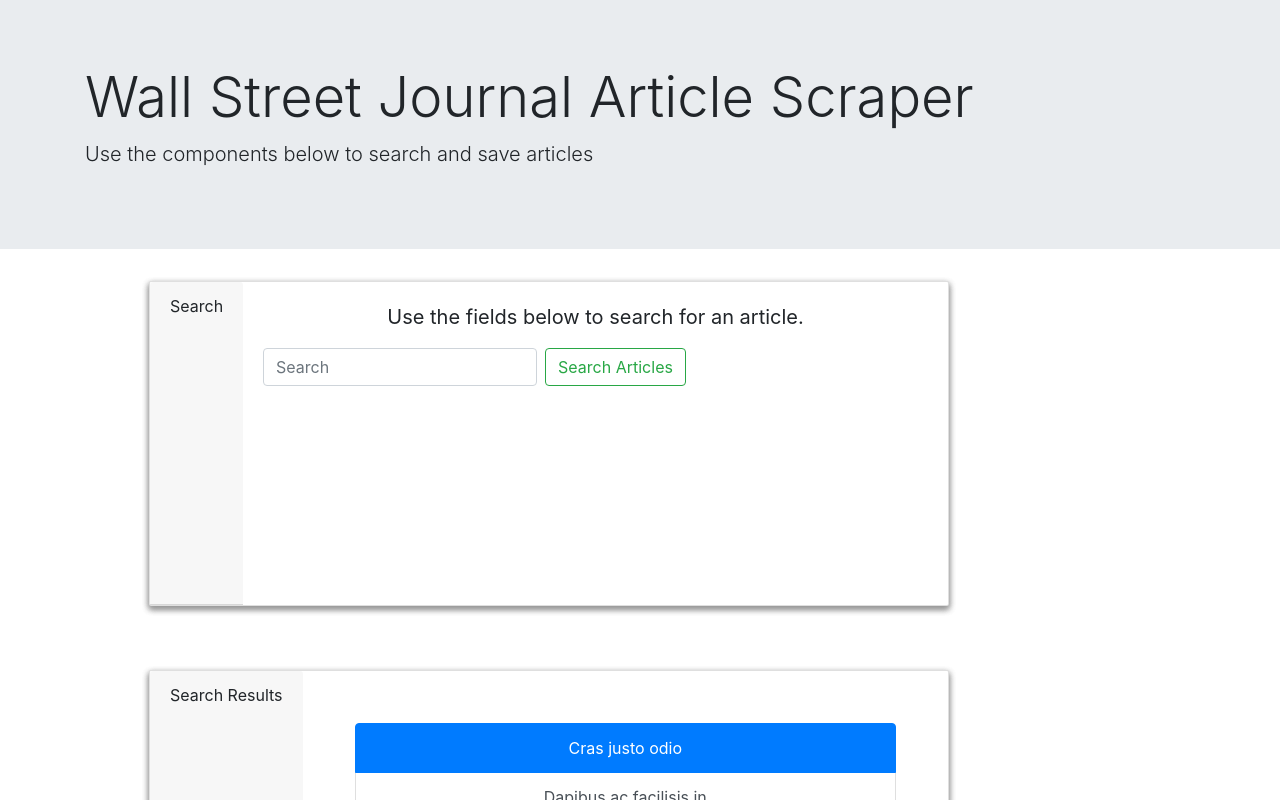
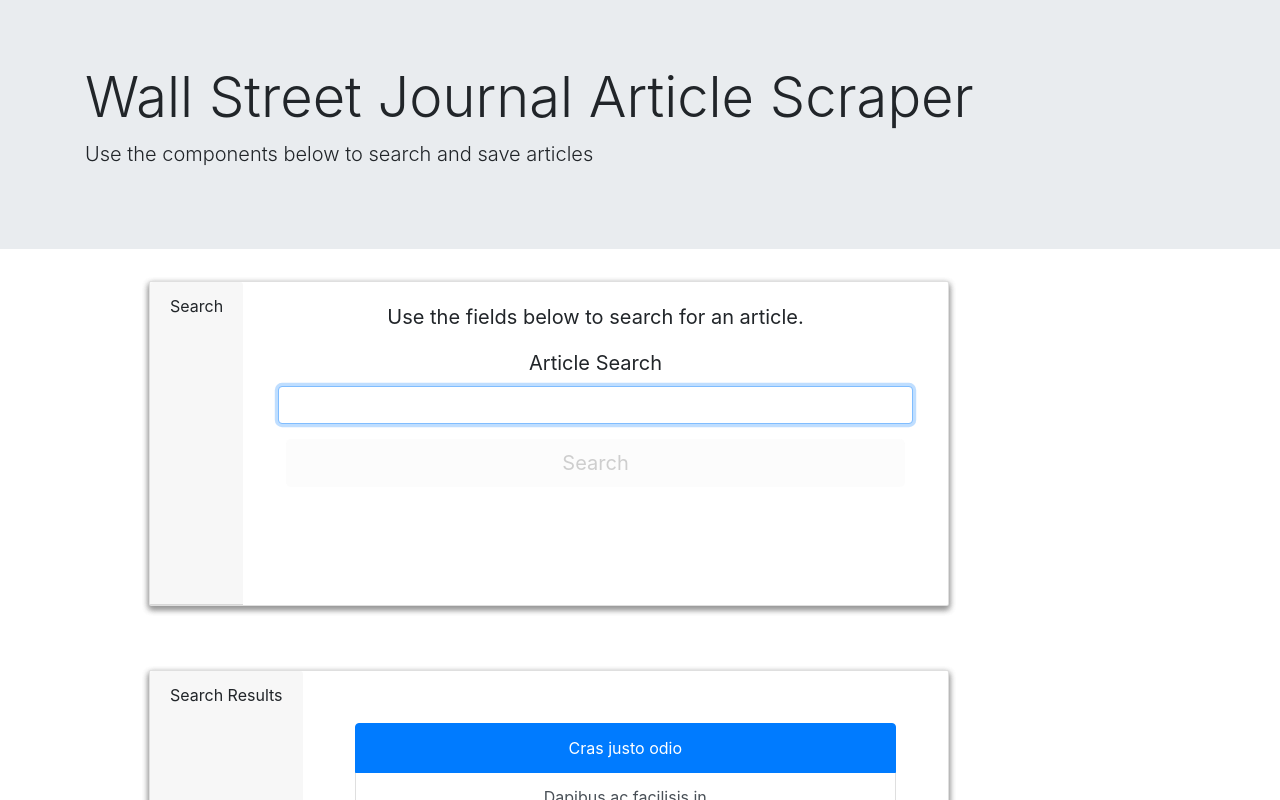
Before and after one commit to ce-williams/News-React, a React (Create React App) app in the folder news-react/: page / in a window 1280 px wide. Shown: the top 800 px of the page. Built offline with nearby package versions, Linux system fonts and the light colour scheme.

Commit message:
roamr component int

```diff
--- a/news-react/package.json
+++ b/news-react/package.json
@@ -4,6 +4,7 @@
   "private": true,
   "dependencies": {
     "react": "^16.6.3",
+    "react-bootstrap": "^0.32.4",
     "react-dom": "^16.6.3",
     "react-scripts": "2.1.1"
   },
--- a/news-react/src/components/Search/Search.css
+++ b/news-react/src/components/Search/Search.css
@@ -22,3 +22,34 @@
   width: 300em;
 
 }
+@media all and (min-width: 480px) {
+  .Login {
+    padding: 60px 0;
+    margin: 10px auto;
+    width: 90%;
+  }
+
+  .Login form {
+    margin: 10px auto;
+    max-width: 90%;
+  }
+}
+
+
+.Logo {
+width: 200px;
+display: block;
+margin-left: auto;
+margin-right: auto;
+margin-top: 5px;
+}
+
+.form-group {
+margin: 15px;
+}
+
+.btn-block {
+display: block;
+width: 93%;
+margin: auto;
+}
--- a/news-react/src/components/Search/Search.js
+++ b/news-react/src/components/Search/Search.js
@@ -1,7 +1,37 @@
 import React, { Component } from "react";
+import { Button, FormGroup, FormControl, ControlLabel } from 'react-bootstrap';
 import "./Search.css";
 
 class Search extends Component {
+    constructor(props) {
+        super(props);
+
+        this.state = {
+            searchInput: ""
+        };
+
+        this.handleChange = this.handleChange.bind(this);
+    }
+
+    //makes sure something is entered in the form fields
+
+    validateForm() {
+        return this.state.searchInput.length > 0;
+    }
+
+    //listenes for any changes in the form fields
+
+    handleChange = event => {
+        this.setState({
+            [event.target.id]: event.target.value
+        });
+    }
+
+    handleSubmit = event => {
+        event.preventDefault();
+        console.log(this.state.searchInput);
+    }
+
     render () {
         return(
             <div className="container">
@@ -12,16 +42,24 @@
                     <div className="card-body searchCard">
                         <blockquote class="blockquote mb-0">
                         <p>Use the fields below to search for an article.</p>
-                            <form className="form-inline my-2 my-lg-0">
-                                <input
-                                    className="form-control mr-sm-2"
-                                    type="search"
-                                    placeholder="Search"
-                                    aria-label="Search"
-                                />
-                                <button className="btn btn-outline-success my-2 my-sm-0" type="submit">
-                                    Search Articles
-                                </button>
+                            <form onSubmit={this.handleSubmit}>
+                                <FormGroup controlId="searchInput" bsSize="large">
+                                    <ControlLabel>Article Search</ControlLabel>
+                                    <FormControl
+                                        autoFocus
+                                        type="searchInput"
+                                        value={this.state.searchInput}
+                                        // onChange={this.handleChange}
+                                    />
+                                </FormGroup>
+                                <Button
+                                    block
+                                    bsSize="large"
+                                    disabled={!this.validateForm()}
+                                    type="submit"
+                                >
+                                    Search
+                                </Button>
                             </form>
                         </blockquote>
                     </div>
```
Also changed, not shown: 1 other file (tests, documents, lock files or other folders).
